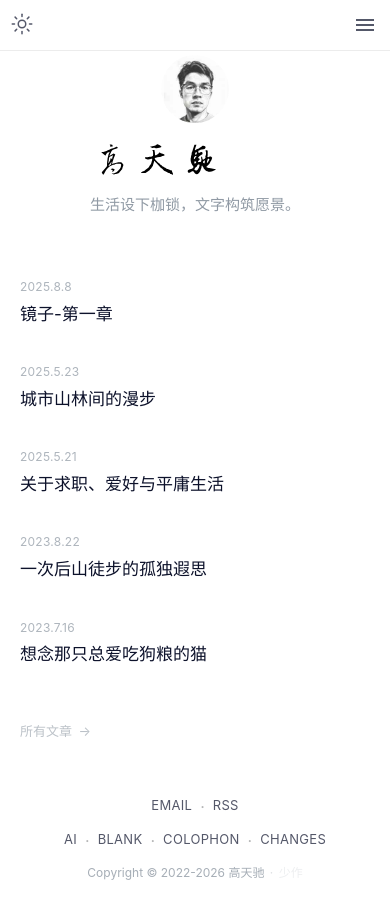
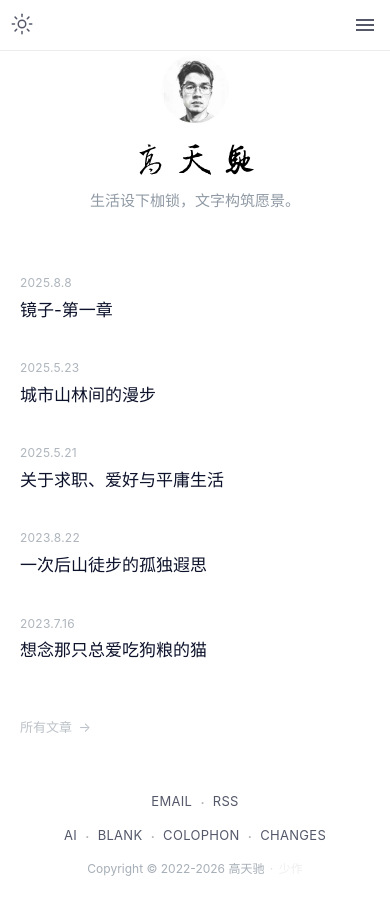
Before and after one commit to gaotianchi/gaotianchi.github.io, a Jekyll site: the page built from index.md, in a window 390 px wide. Built offline with Jekyll 4.4.1, drawn with Linux system fonts in a browser that asks for light colours.

Commit message:
fix: center calligraphy SVG on mobile, adjust spacing
Co-Authored-By: Claude Opus 4.7 <noreply@anthropic.com>

```diff
--- a/_sass/klise/_layout.scss
+++ b/_sass/klise/_layout.scss
@@ -254,10 +254,12 @@
   .author-calligraphy {
     display: block;
     height: 3.6em;
-    margin: 0 0 10px 0;
+    margin: 0 0 6px 0;
 
     @include media-query($on-mobile) {
       height: 2.8em;
+      margin-left: auto;
+      margin-right: auto;
     }
   }
 
```
